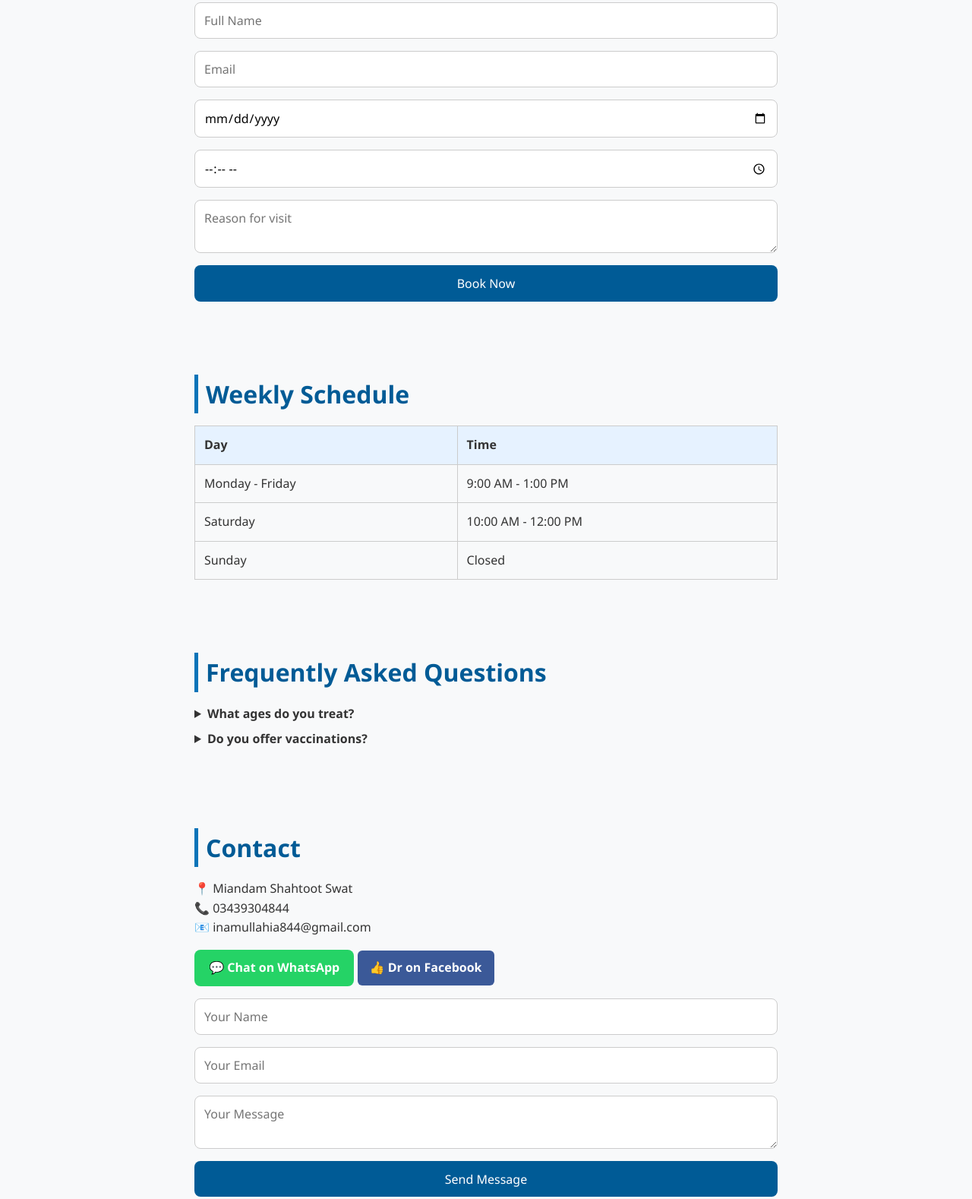
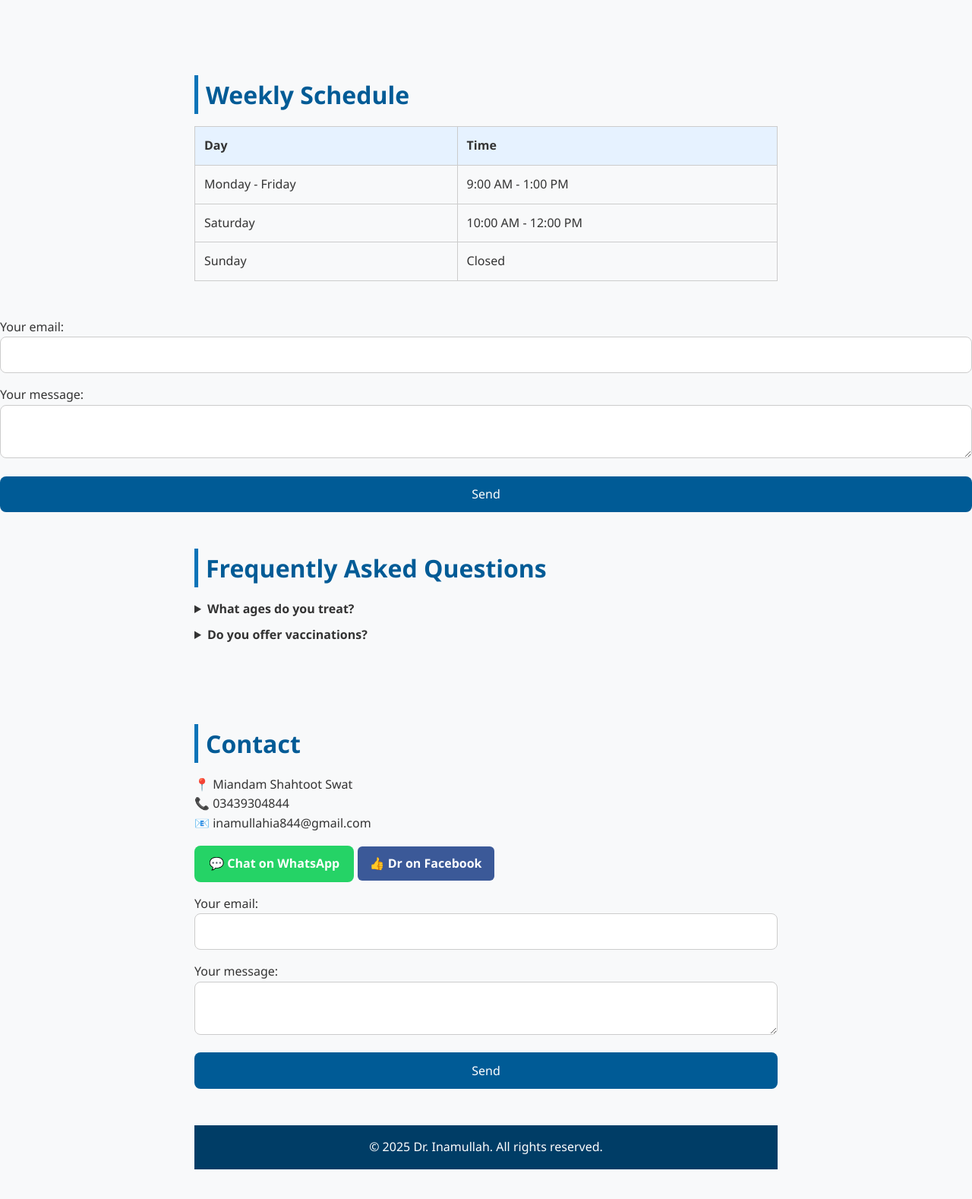
Before and after one commit to SAD-PESHOO/doctor-website, a plain HTML site: page index.html in a window 1280 px wide. Shown: the part 1089-2667 px from the top of the page at 76% size. Drawn offline with Linux system fonts and the light colour scheme.

Commit message:
Update index.html

```diff
--- a/index.html
+++ b/index.html
@@ -40,14 +40,7 @@
 
  <section id="appointment">
   <h2>Book an Appointment</h2>
-  <form action="https://formspree.io/f/mdkgpqjb" method="POST">
-    <input type="text" name="name" placeholder="Full Name" required />
-    <input type="email" name="email" placeholder="Email" required />
-    <input type="date" name="date" required />
-    <input type="time" name="time" required />
-    <textarea name="message" placeholder="Reason for visit" required></textarea>
-    <button type="submit">Book Now</button>
-  </form>
+
 </section>
 
   <section id="schedule">
@@ -59,7 +52,22 @@
       <tr><td>Sunday</td><td>Closed</td></tr>
     </table>
   </section>
-
+<!-- modify this form HTML and place wherever you want your form -->
+<form
+  action="https://formspree.io/f/mdkgpqjb"
+  method="POST"
+>
+  <label>
+    Your email:
+    <input type="email" name="email">
+  </label>
+  <label>
+    Your message:
+    <textarea name="message"></textarea>
+  </label>
+  <!-- your other form fields go here -->
+  <button type="submit">Send</button>
+</form>
   <section id="faq">
     <h2>Frequently Asked Questions</h2>
     <details>
@@ -83,14 +91,22 @@
     <a href="https://www.facebook.com/share/12K1kD1Xvbv/" target="_blank" class="facebook-btn">
       👍 Dr on Facebook
     </a>
-
-    <form action="https://formspree.io/f/xqaqgrjo" method="POST">
-  <input type="text" name="name" placeholder="Your Name" required />
-  <input type="email" name="email" placeholder="Your Email" required />
-  <textarea name="message" placeholder="Your Message" required></textarea>
-  <button type="submit">Send Message</button>
+ <!-- modify this form HTML and place wherever you want your form -->
+<form
+  action="https://formspree.io/f/xqaqgrjo"
+  method="POST"
+>
+  <label>
+    Your email:
+    <input type="email" name="email">
+  </label>
+  <label>
+    Your message:
+    <textarea name="message"></textarea>
+  </label>
+  <!-- your other form fields go here -->
+  <button type="submit">Send</button>
 </form>
-
   <footer>
     <p>&copy; 2025 Dr. Inamullah. All rights reserved.</p>
   </footer>
```
